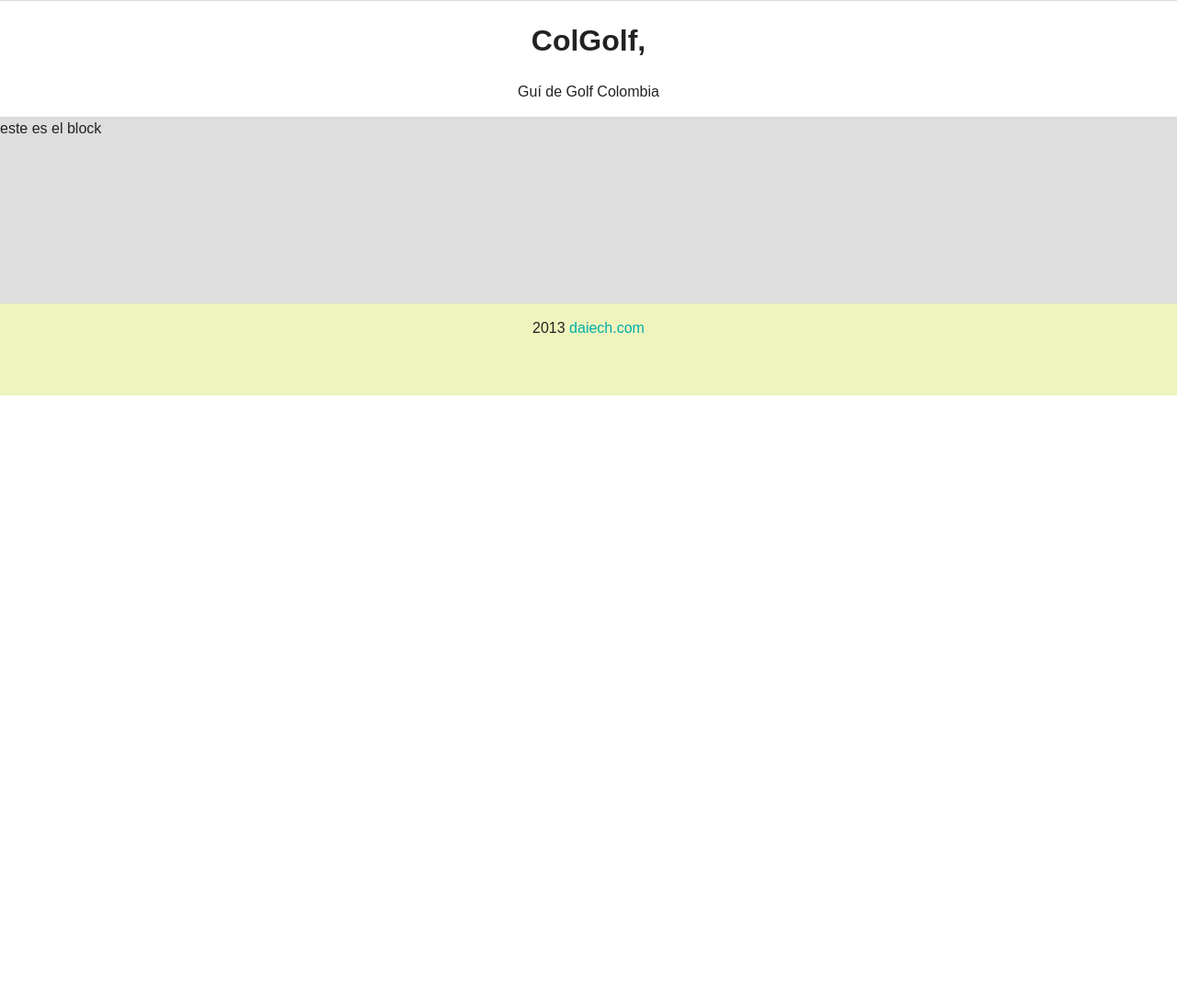
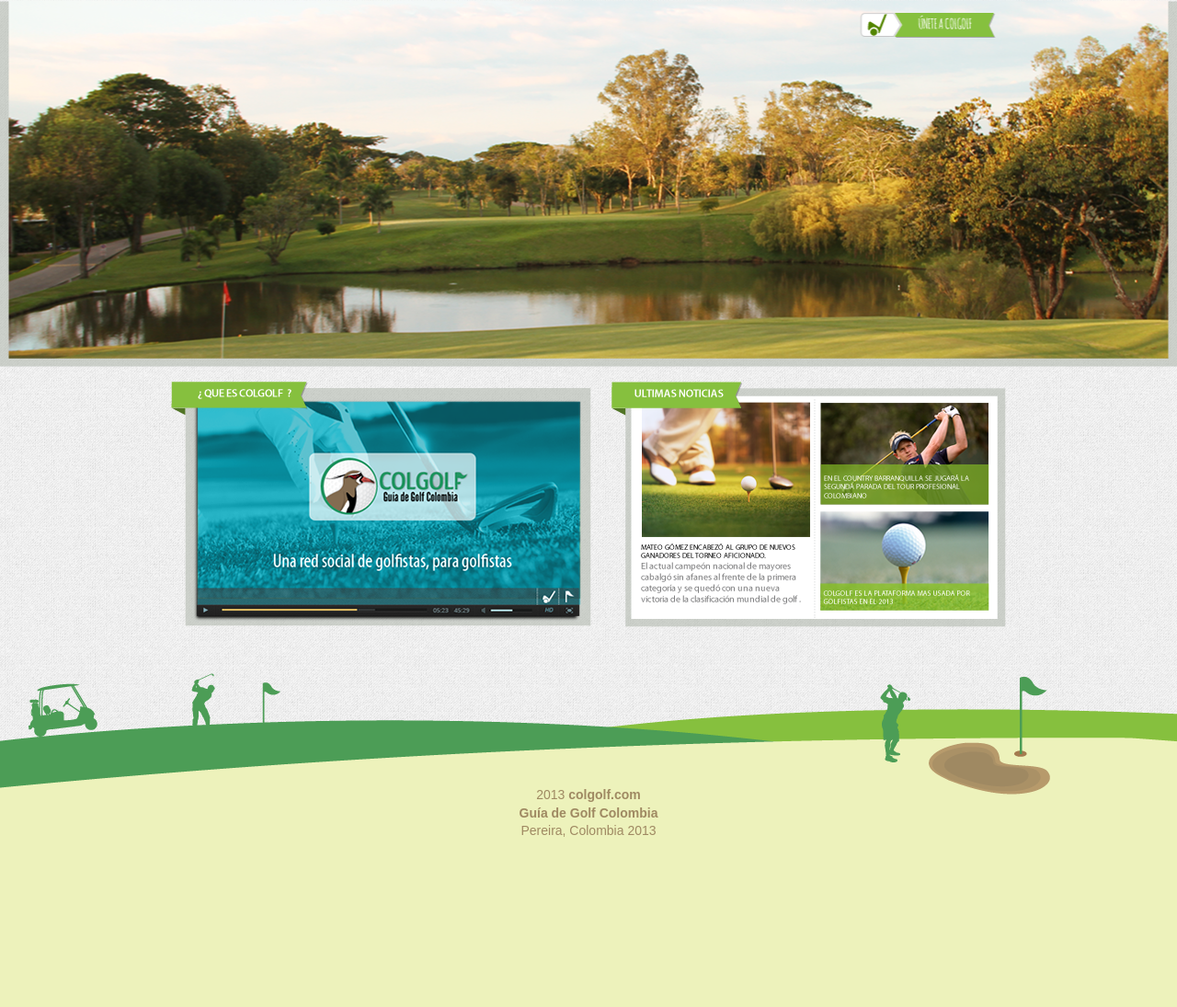
Before and after one commit to Daiech/ColGolf, a Django app: page / in a window 1280 px wide. Shown: the whole page at 92% size. Before the commit the page ends 430 px from the top, so only its background shows below. Run offline with Django 3.2, Linux system fonts and the light colour scheme.

Commit message:
Landing layout

```diff
--- a/static/css/main.css
+++ b/static/css/main.css
@@ -96,7 +96,7 @@ textarea {
 
 /*---------------<LAYOUT>---------------*/
 *{margin:0;padding:0;}
-body{font-size: 1em;height:100%;}
+body{font-size: 1em;height:100%;background-image: url("/static/img/landing/gray-jean.png");}
 a {color: #00aeaa;text-decoration: none;}
 .b{border: solid thin #dadada;}
 .bt{border-top: solid thin #dadada;}
@@ -105,15 +105,34 @@ a {color: #00aeaa;text-decoration: none;}
 .bl{border-left: solid thin #dadada;}
 
 header{text-align: center;width: 100%;}
-#body-container{min-height: 200px;background-color: #dedede;}
-footer{text-align: center;width: 100%;background-color: #EFF4BD;
-height:100px;
-position:relative;
-bottom:0;
-left:0;
+header h1, header p{display: none;}
+#body-container{min-height: 200px;}
+footer{text-align: center;width: 100%;
+height:173px;
+background-image: url("/static/img/landing/footer.png");
+background-repeat: no-repeat;
+background-position: top center;
 }
+footer p{position: relative; top: -40px;color: #9F8962;margin: 0;font-size: 14px;}
+footer p a{color: #9F8962;font-weight: bold;}
+footer p a:hover{text-decoration: underline;}
+#footer-container{position: relative;top: 163px;background-color: #EDF2BB;min-height: 200px;}
 /*---------------</LAYOUT>---------------*/
 
+#landing-img{
+    background-image: url("/static/img/landing/home-image.png");
+    background-repeat: no-repeat;
+    background-position: top center;
+    height: 400px;
+}
+#video-news{
+    background-image: url("/static/img/landing/video-news.png");
+    background-repeat: no-repeat;
+    background-position: top center;
+    height: 267px;
+    margin: 15px auto;
+    margin-bottom: 50px;
+}
 
 
 
--- a/website/templates/landing.html
+++ b/website/templates/landing.html
@@ -1,5 +1,7 @@
 {% extends "layout.html" %}
 {% block TITLE %}Inicio{% endblock %}
 {%block body%}
-<section>este es el block</section>
+<div id="landing-img">
+</div>
+<section id="video-news"></section>
 {% endblock%}
--- a/website/templates/layout.html
+++ b/website/templates/layout.html
@@ -23,16 +23,20 @@
         <!--[if lt IE 7]>
             <p class="chromeframe">You are using an <strong>outdated</strong> browser. Please <a href="http://browsehappy.com/">upgrade your browser</a> or <a href="http://www.google.com/chromeframe/?redirect=true">activate Google Chrome Frame</a> to improve your experience.</p>
         <![endif]-->
-        <header class="bt bb">
+        <header class="">
             <h1>ColGolf,</h1>
             <p>Gu&iacute; de Golf Colombia</p>
         </header>
-        <div id="body-container" class="bt bt">
+        <div id="body-container" class="">
             {%block body%}
             {% endblock%}
         </div>
-        <footer class="bt">
-            <p>2013 <a href="http://daiech.com">daiech.com</a></p>
+        <footer>
+            <div id="footer-container">
+                <p>2013 <a href="http://daiech.com">colgolf.com</a></p>
+                <p><strong>Gu&iacute;a de Golf Colombia</strong></p>
+                <p>Pereira, Colombia <script>document.write(new Date().getFullYear());</script></p>
+            </div>
         </footer>
         <!-- <script src="//ajax.googleapis.com/ajax/libs/jquery/1.9.1/jquery.min.js"></script> -->
         <script>window.jQuery || document.write('<script src="{{ STATIC_PREFIX }}js/vendor/jquery-1.9.1.min.js"><\/script>')</script>
```
Also changed, not shown: static/img/landing/footer.png (added), static/img/landing/frase-home.png (added), static/img/landing/golfista.png (added), static/img/landing/gray-jean.png (added), static/img/landing/home-image.png (added), static/img/landing/icons-bar.png (added), static/img/landing/logo.png (added), static/img/landing/video-news.png (added).
